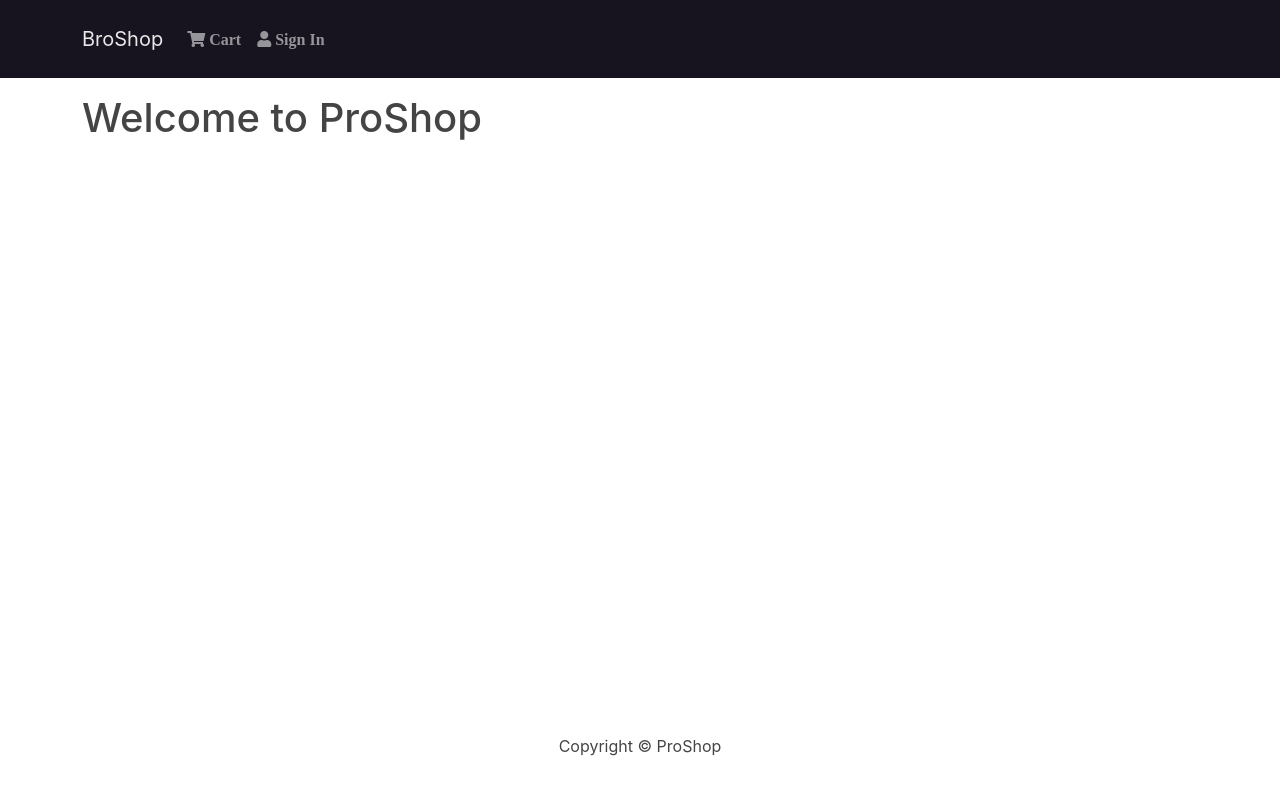
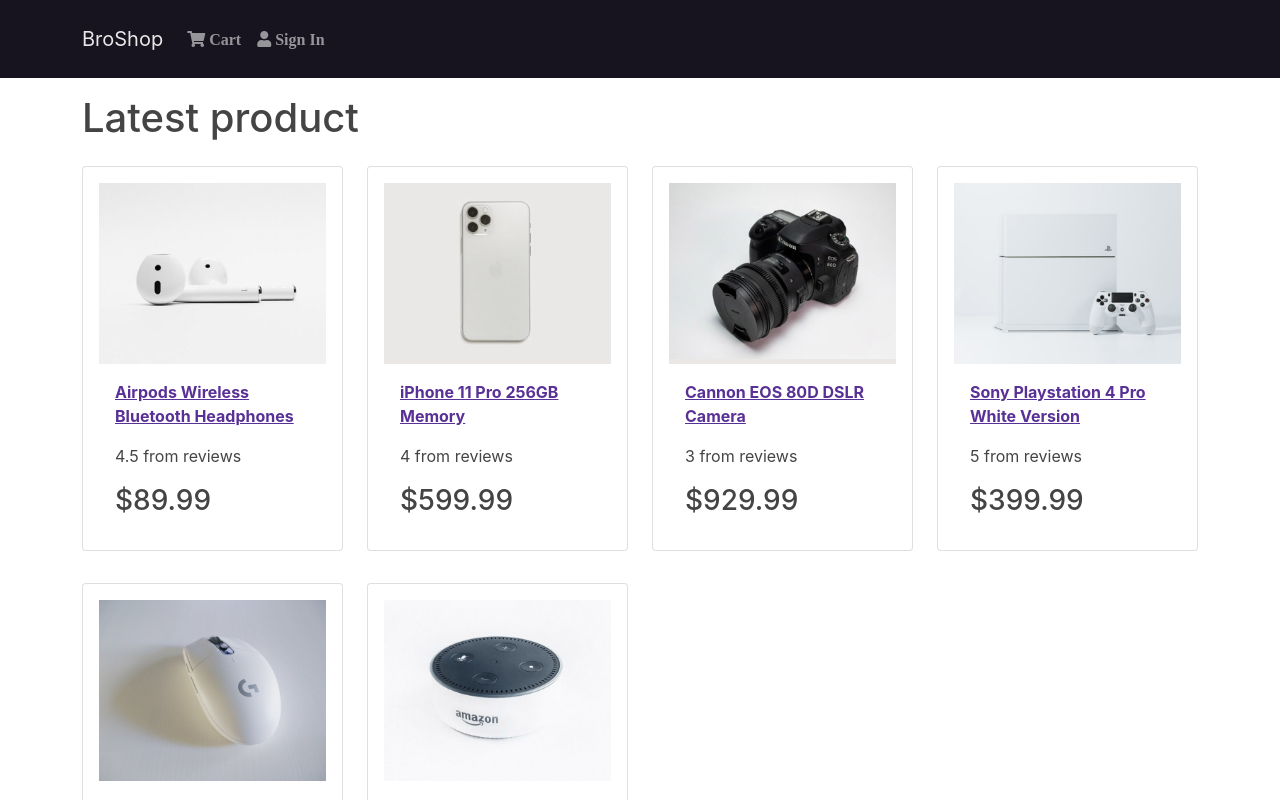
Before and after one commit to denislour/proshop, a React (Create React App) app in the folder frontend/: page / in a window 1280 px wide. Shown: the top 800 px of the page. Built offline with nearby package versions, Linux system fonts and the light colour scheme.

Commit message:
[FE] - Custom home screen.

```diff
--- a/frontend/src/App.js
+++ b/frontend/src/App.js
@@ -1,6 +1,7 @@
 import { Container } from "react-bootstrap";
 import Header from "./components/Header";
 import Footer from "./components/Footer";
+import HomeScreen from "./screens/HomeScreen";
 
 function App() {
   return (
@@ -8,7 +9,7 @@
       <Header />
       <main className='py-3'>
         <Container>
-          <h1>Welcome to ProShop</h1>
+          <HomeScreen></HomeScreen>
         </Container>
       </main>
       <Footer />
```
